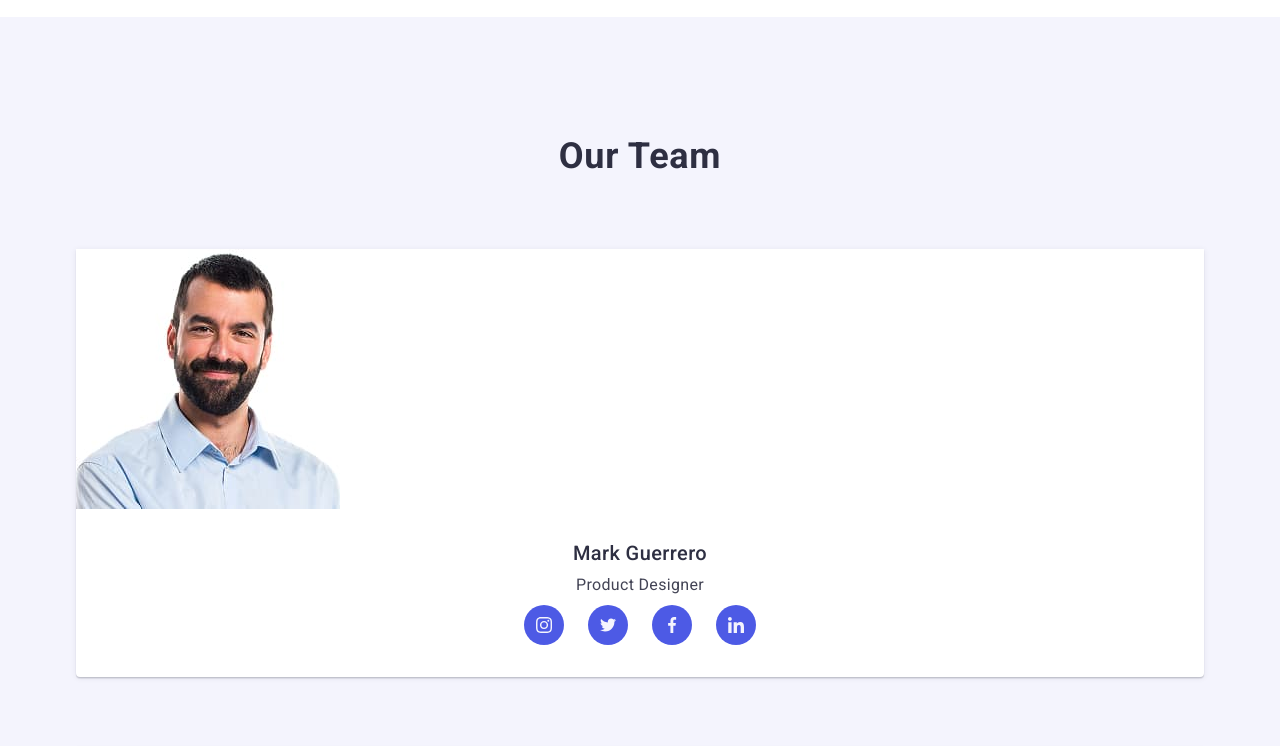
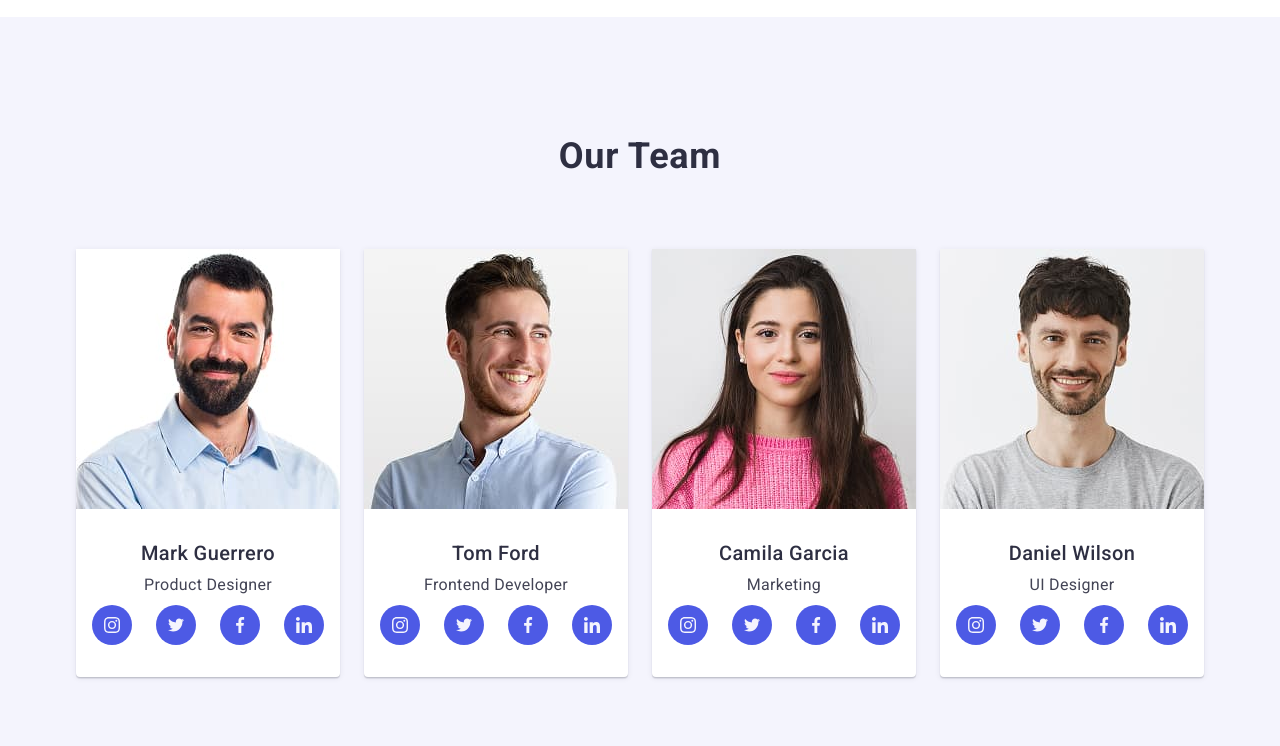
Before and after one commit to NataliaFiltanovych/goit-markup-hw-06, a plain HTML site: page index.html in a window 1280 px wide. Shown: the part 1120-1866 px from the top of the page. Drawn offline with nearby package versions, Linux system fonts and the light colour scheme.

Commit message:
add tablet and desktop for team section

```diff
--- a/css/styles-old.css
+++ b/css/styles-old.css
@@ -1,70 +1,3 @@
-.team-list {
-  display: flex;
-  align-items: center;
-  gap: 24px;
-}
-
-.team-item {
-  background-color: #fff;
-  width: calc((100% - 24px * 3 + 30px) / 4);
-  border-radius: 0 0 4px 4px;
-  box-shadow: 0 2px 1px 0 rgba(46, 47, 66, 0.08),
-    0 1px 1px 0 rgba(46, 47, 66, 0.16), 0 1px 6px 0 rgba(46, 47, 66, 0.08);
-}
-
-.team-item-container {
-  padding: 32px 0;
-}
-
-.team-item-title {
-  font-weight: 500;
-  font-size: 20px;
-  line-height: 1.2;
-  letter-spacing: 0.02em;
-  text-align: center;
-  color: #2e2f42;
-  margin-bottom: 8px;
-}
-
-.team-item-text {
-  font-size: 16px;
-  line-height: 1.5;
-  letter-spacing: 0.02em;
-  text-align: center;
-  margin-bottom: 8px;
-}
-
-.team-socials-list {
-  display: flex;
-  justify-content: center;
-  gap: 24px;
-}
-
-.team-socials-item {
-  width: 40px;
-  height: 40px;
-}
-
-.team-social-link {
-  width: 100%;
-  height: 100%;
-  border-radius: 50%;
-  background-color: #4d5ae5;
-  display: flex;
-  justify-content: center;
-  align-items: center;
-  transition: background-color 250ms cubic-bezier(0.4, 0, 0.2, 1);
-}
-
-.team-social-link:hover,
-.team-social-link:focus {
-  background-color: #404bbf;
-}
-
-.team-social-icon {
-  fill: #f4f4fd;
-}
-
 .portfolio-title {
   font-size: 36px;
   line-height: 1.11;
--- a/css/styles.css
+++ b/css/styles.css
@@ -280,6 +280,15 @@ button {
     line-height: 1.07;
     padding-bottom: 36px;
   }
+
+  .service-button {
+    transition: background-color 250ms cubic-bezier(0.4, 0, 0.2, 1);
+  }
+
+  .service-button:hover,
+  .service-button:focus {
+    background-color: #404bbf;
+  }
 }
 
 @media screen and (min-width: 1158px) {
@@ -295,15 +304,6 @@ button {
 
   .title-solutions {
     padding-bottom: 48px;
-  }
-
-  .service-button {
-    transition: background-color 250ms cubic-bezier(0.4, 0, 0.2, 1);
-  }
-
-  .service-button:hover,
-  .service-button:focus {
-    background-color: #404bbf;
   }
 }
 
@@ -410,6 +410,10 @@ button {
   background-color: #f4f4fd;
 }
 
+.team-container {
+  width: 296px;
+}
+
 .team-title {
   font-size: 36px;
   line-height: 1.11;
@@ -481,3 +485,44 @@ button {
 .team-social-icon {
   fill: #f4f4fd;
 }
+
+@media screen and (min-width: 768px) {
+  .team-container {
+    width: 584px;
+  }
+
+  .team-list {
+    flex-direction: row;
+    flex-wrap: wrap;
+    column-gap: 24px;
+    row-gap: 64px;
+  }
+
+  .team-item {
+    width: calc((100% - 24px) / 2);
+  }
+
+  .team-social-link {
+    transition: background-color 250ms cubic-bezier(0.4, 0, 0.2, 1);
+  }
+
+  .team-social-link:hover,
+  .team-social-link:focus {
+    background-color: #404bbf;
+  }
+}
+
+@media screen and (min-width: 1158px) {
+  .team-container {
+    width: 1158px;
+  }
+
+  .team-list {
+    align-items: center;
+    gap: 24px;
+  }
+
+  .team-item {
+    width: calc((100% - 24px * 3) / 4);
+  }
+}
--- a/index.html
+++ b/index.html
@@ -126,7 +126,7 @@
       </section>
 
       <section class="team-section section">
-        <div class="container">
+        <div class="container team-container">
           <h2 class="team-title">Our Team</h2>
           <ul class="team-list">
             <li class="team-item">
```
